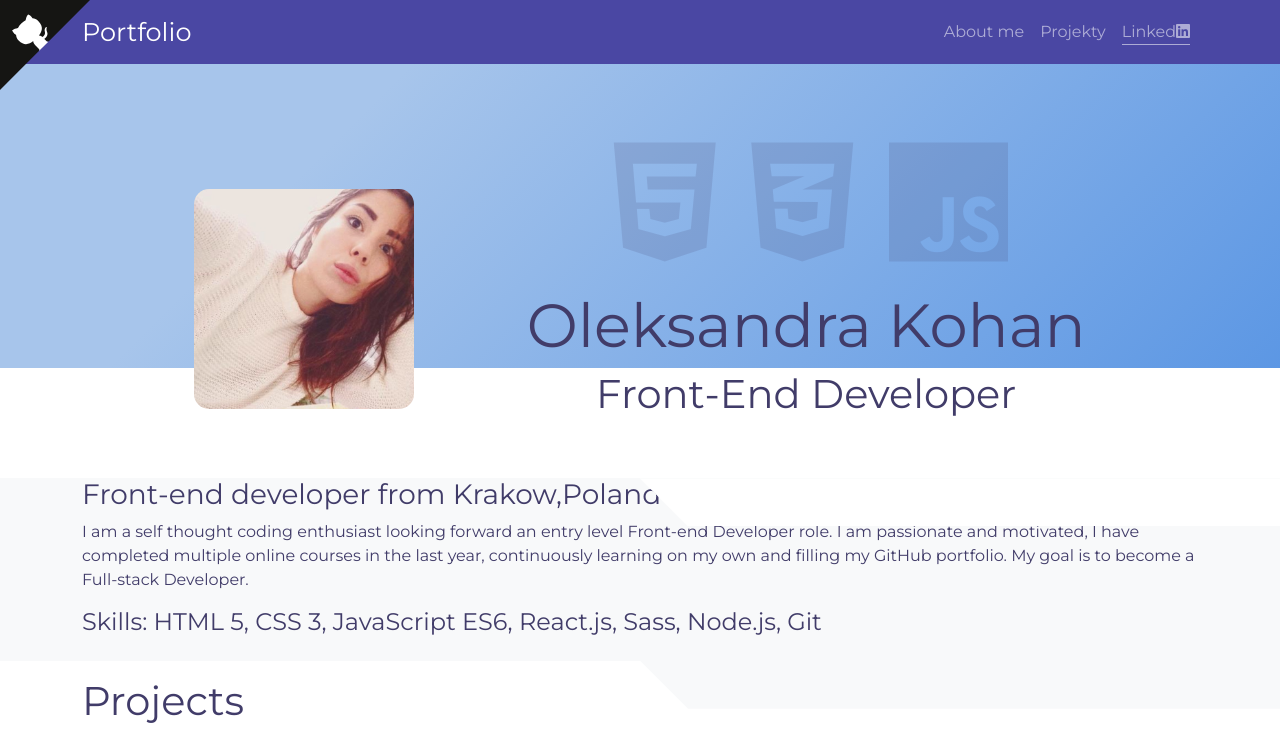
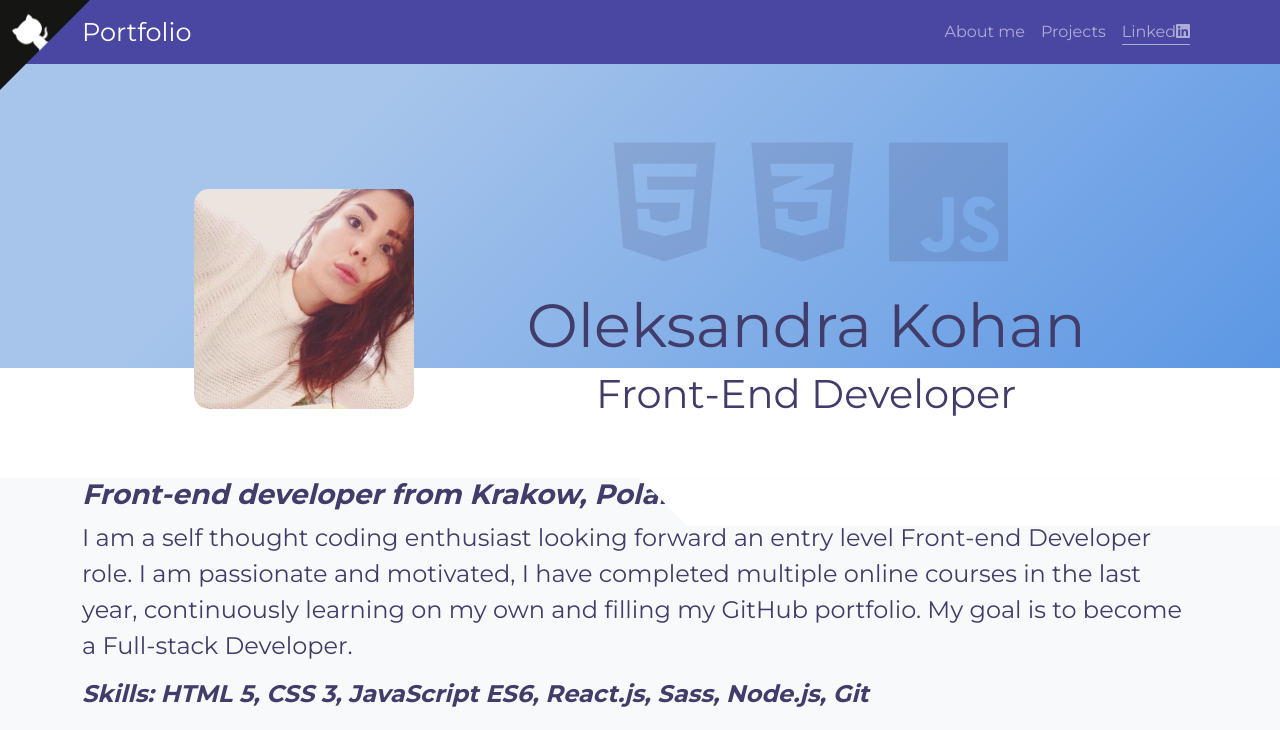
Before and after one commit to smilaya/smilaya.githab.io, a plain HTML site: page index.html in a window 1280 px wide. Shown: the top 730 px of the page. Drawn offline with nearby package versions, Linux system fonts and the light colour scheme; a script that the page names is missing.

Commit message:
Add files via upload

```diff
--- a/index.html
+++ b/index.html
@@ -92,7 +92,7 @@
               >
             </li>
             <li class="nav-item">
-              <a class="nav-link" href="./index.html#portfolio">Projekty</a>
+              <a class="nav-link" href="./index.html#portfolio">Projects</a>
             </li>
             <li class="nav-item">
               <a
@@ -129,8 +129,8 @@
     <main class="main">
       <section class="main__about-me bg-light" id="about-me">
         <div class="container">
-          <h3>Front-end developer from Krakow,Poland</h3>
-          <p id="aboutMe">
+          <h3>Front-end developer from Krakow, Poland</h3>
+          <p>
             I am a self thought coding enthusiast looking forward an entry level
             Front-end Developer role. I am passionate and motivated, I have
             completed multiple online courses in the last year, continuously
@@ -139,9 +139,9 @@
           </p>
 
           <p id="aboutMe"></p>
-          <h2 class="h4">
+          <h3 class="h4">
             Skills: HTML 5, CSS 3, JavaScript ES6, React.js, Sass, Node.js, Git
-          </h2>
+          </h3>
           <ul id="techStack"></ul>
         </div>
       </section>
--- a/style.scss
+++ b/style.scss
@@ -136,7 +136,9 @@ body {
   h1 {
     padding-top: 1rem;
   }
-
+  p {
+    font-size: 1.5rem;
+  }
   section {
     padding-bottom: 0.5rem;
   }
```
Also changed, not shown: css/style.min.css.
